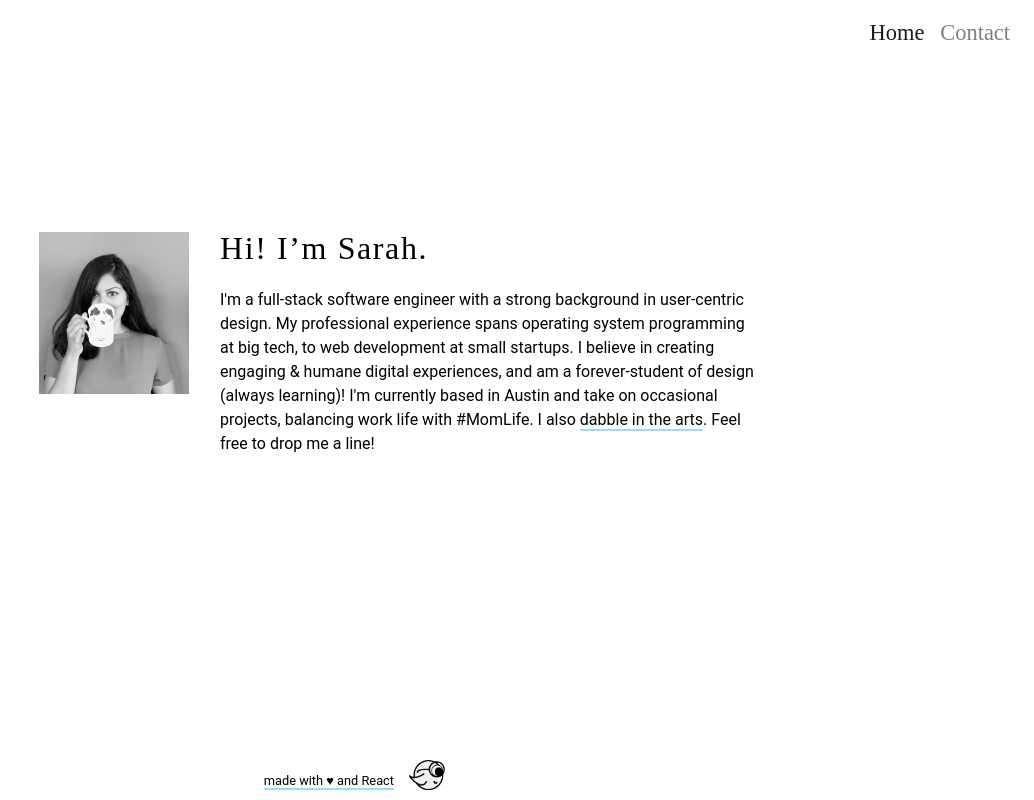
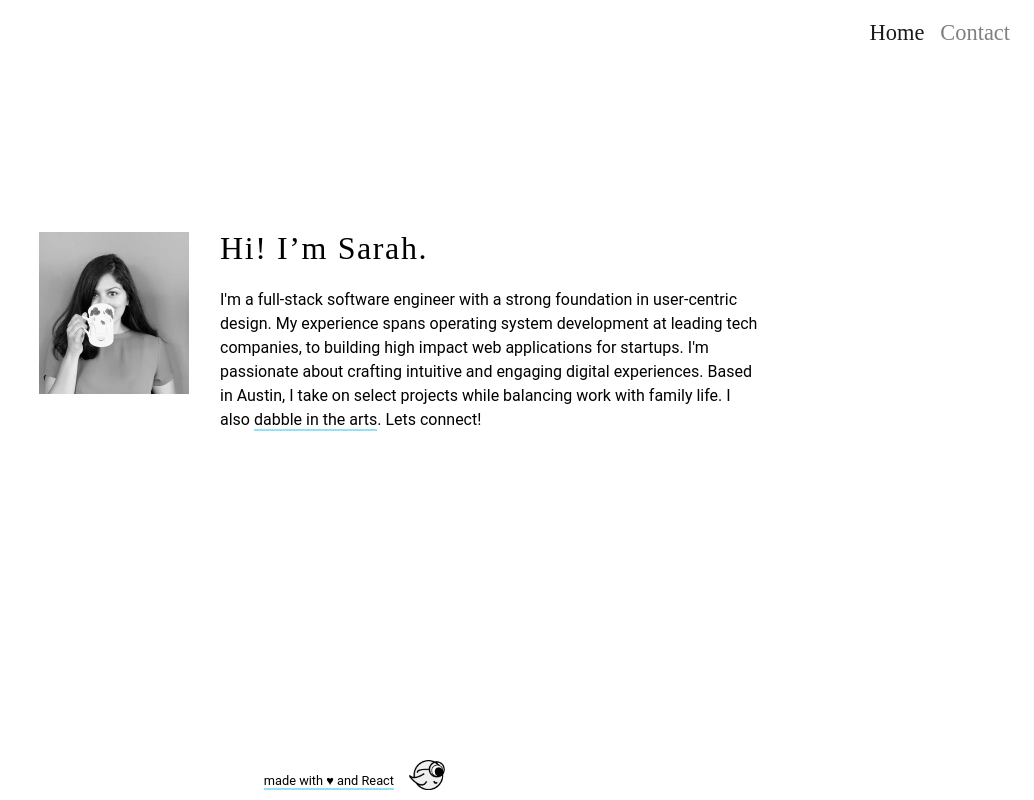
Before and after one commit to codebysarah/codebysarah.github.io, a React (Create React App) app: page / in a window 1280 px wide. Shown: the whole page, without its empty margins (246-1280 px from the left). Built offline with nearby package versions, Linux system fonts and the light colour scheme; what webfontloader would draw is missing.

Commit message:
update intro

```diff
--- a/src/components/Main.js
+++ b/src/components/Main.js
@@ -17,11 +17,12 @@ function Main(props) {
           </Row>
           <Row>
             <p className="bio">I'm a full-stack software engineer
-              with a strong background in user-centric design.
-              My professional experience spans operating system programming
-              at big tech, to web development at small startups.
-              I believe in creating engaging & humane digital experiences, and am a forever-student of design (always learning)! I'm currently based in Austin and take on occasional projects, balancing work life with #MomLife. I also <a className="links" rel="noopener noreferrer" href="https://www.sarahdandia.com/" target="_blank">dabble in the arts</a>.
-               Feel free to drop me a line!</p>
+              with a strong foundation in user-centric design.
+              My experience spans operating system development at leading tech companies,
+              to building high impact web applications for startups.
+              I'm passionate about crafting intuitive and engaging digital experiences. Based
+              in Austin, I take on select projects while balancing work with family life. I also <a className="links" rel="noopener noreferrer" href="https://www.watercolorbysarah.com/" target="_blank">dabble in the arts</a>.
+               Lets connect!</p>
           </Row>
         </Col>
       </Row>
```
Also changed, not shown: 1 other file (tests, documents, lock files or other folders).
